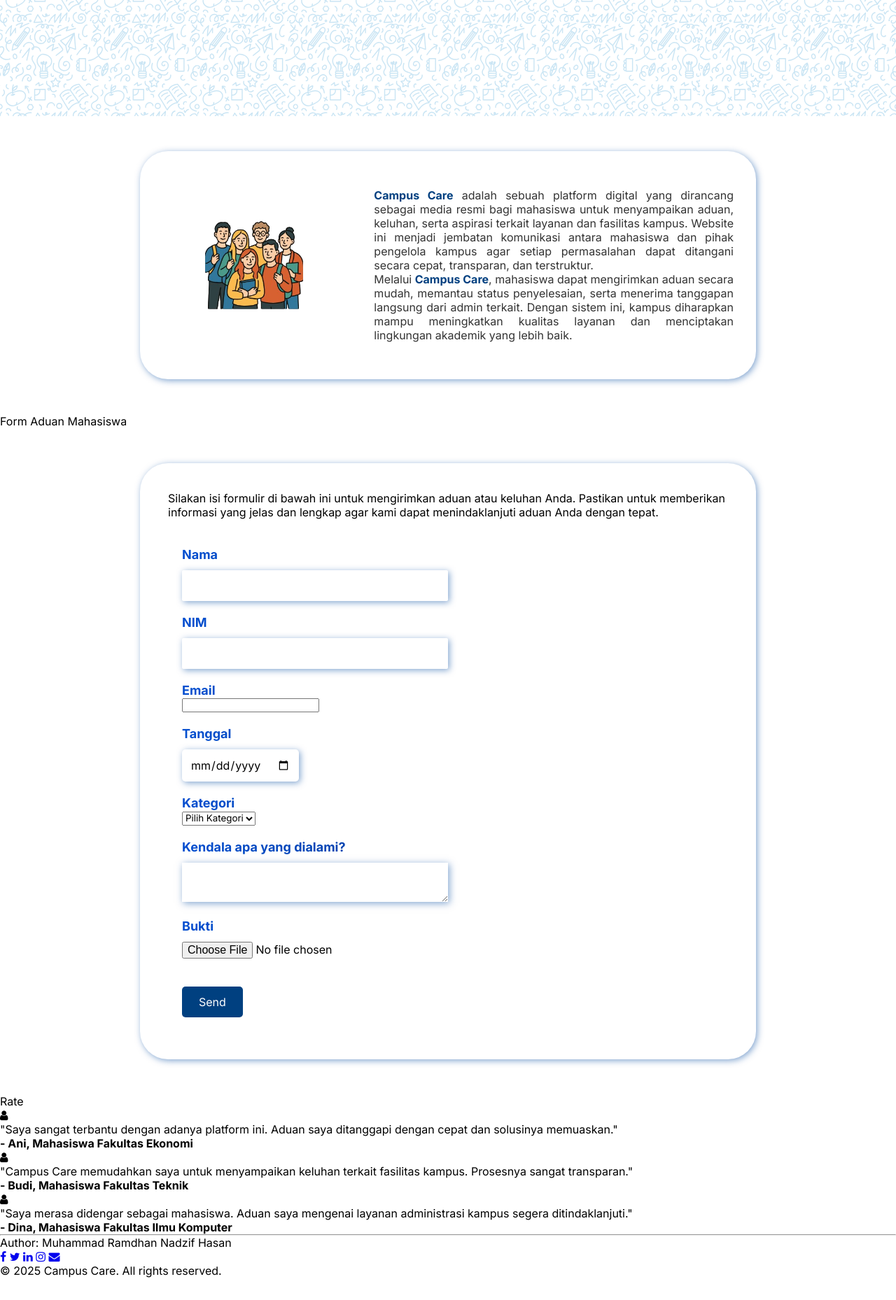
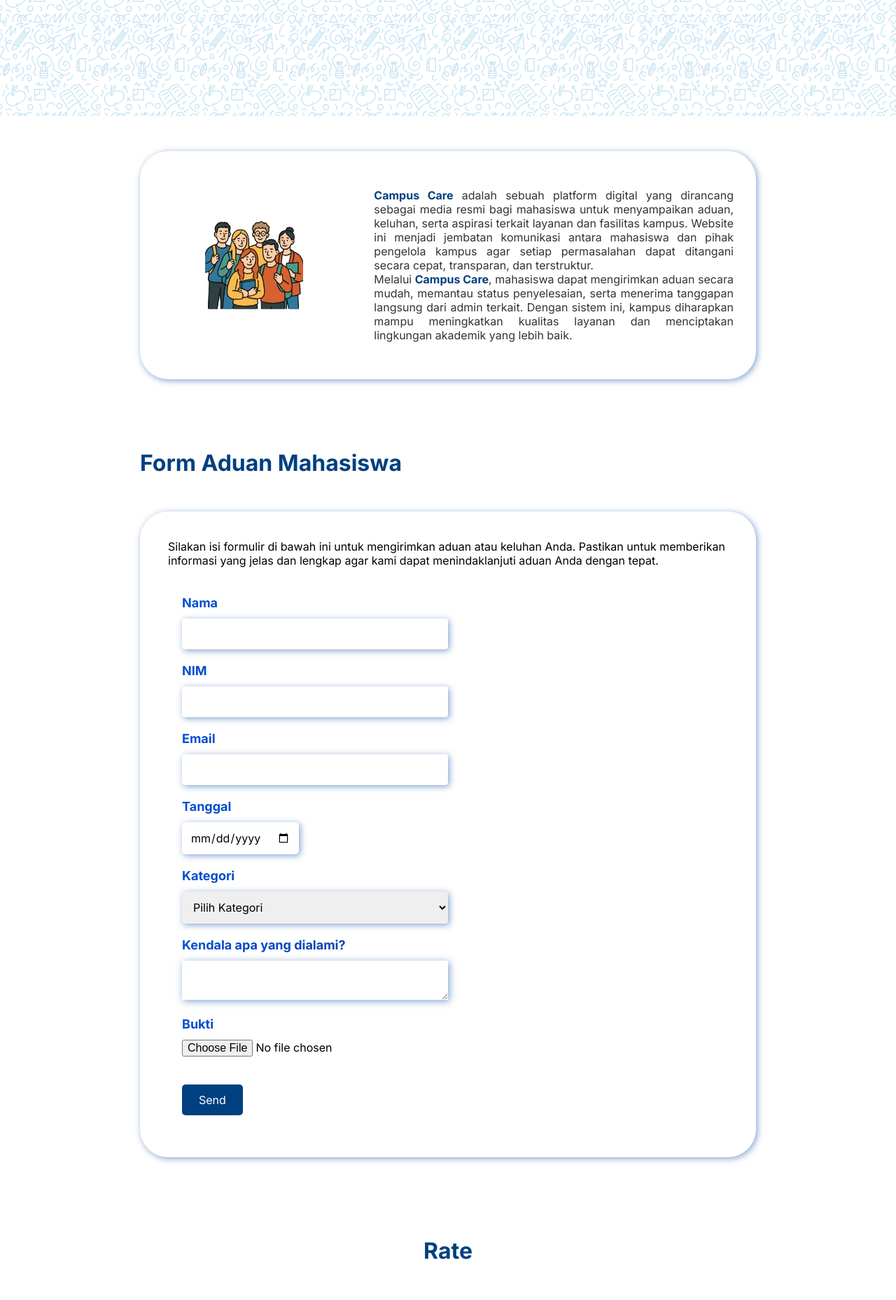
Before and after one commit to NadzifHasan2005/Aduan_Mahasiswa, a PHP site: page /index.html in a window 1280 px wide; the page is wider, and only the part inside the window is pictured. Shown: the part 400-2258 px from the top of that part at 70% size. Before the commit the page ends 2226 px from the top of that part, so only its background shows below. Run offline with PHP 8.4, Linux system fonts and the light colour scheme; some web fonts are replaced.

Commit message:
Simpan perubahan lokal sebelum pull

```diff
--- a/index.css
+++ b/index.css
@@ -117,19 +177,45 @@ nav ul li a:hover{
     font-weight: bold;
     color: var(--primary-color);
 }
+@media (max-width: 768px){
+    #pengenalan{
+        margin: 50px;
+        padding: 12px;
+        flex-direction: column;
+        align-items: center;
+    }
+    #pengenalan img{
+        margin-bottom: -12px;
+    }
+    .deskripsi-pengenalan{
+    color: var(--text-color);
+    padding: 20px;
+    text-align: justify;
+    display: flex;
+    align-items: center;   /* teks ke bawah */
+    justify-content: center;
+    font-size: 14px;
+    }
+}
 
 
-
-
-
-
-.form-aduan-judul{
+#form-aduan-judul{
     margin: 100px 200px;
 
     font-size: 32px;
     font-weight: bold;
     color: var(--primary-color);
     margin-bottom: 20px;
+}
+@media (max-width: 768px){
+    #form-aduan-judul{
+        margin: 100px 50px;
+
+        font-size: 24px;
+        font-weight: bold;
+        color: var(--primary-color);
+        margin-bottom: 20px;
+    }
 }
 
 
@@ -158,13 +244,15 @@ nav ul li a:hover{
 }
 
 .form-aduan-content #name,
-.form-aduan-content #nim{
+.form-aduan-content #nim,
+.form-aduan-content #email,
+.form-aduan-content #kategori{
     margin-top: 12px;
     padding: 12px;
     width: 50%;
 
     border: none;
-    border-radius: 2px;
+    border-radius: 4px;
     box-shadow: 2px 2px 10px rgba(3, 73, 159, 0.5);
     font-family: var(--font-family);
     font-size: 16px;
@@ -222,3 +310,271 @@ nav ul li a:hover{
 .form-aduan-content button:active{
     background-color: var(--primary-color);
 }
+@media (max-width: 768px){
+    #form-aduan{
+        margin: 50px;
+        padding: 20px;
+    }
+    .form-aduan-content #name,
+    .form-aduan-content #nim,
+    .form-aduan-content #email,
+    .form-aduan-content #kategori,
+    .form-aduan-content textarea{
+        width: 100%;
+    }
+}
+
+
+#rate-judul{
+    margin: 50px 200px;
+    margin-top: 3cm;
+    font-size: 32px;
+    font-weight: bold;
+    color: var(--primary-color);
+    margin-bottom: 20px;
+    text-align: center;
+}
+@media (max-width: 768px){
+    #rate-judul{
+        margin: 100px 50px;
+
+        font-size: 24px;
+        font-weight: bold;
+        color: var(--primary-color);
+        margin-bottom: 20px;
+    }
+}
+
+#rate{
+    display: flex;
+    justify-content: center;
+    gap: 12px;
+    margin: 50px 200px;
+    padding: 12px;
+    text-align: center;
+    font-family: var(--font-family);
+}
+
+.orang-1{
+    text-align: justify;
+    padding: 30px 10px;
+    border-radius: 12px;
+    box-shadow: 2px 2px 10px rgba(3, 73, 159, 0.4);
+}
+.orang-1 i{
+    color: rgb(28, 144, 234);
+    margin-bottom: 30px;
+    font-size: 50px;
+    display: flex;
+    justify-content: center;
+}
+.orang-1 p{
+    padding: 12px;
+}
+.orang-2{
+    text-align: justify;
+    padding: 30px 10px;
+    border-radius: 12px;
+    box-shadow: 2px 2px 10px rgba(3, 73, 159, 0.4);
+}
+.orang-2 i{
+    color: rgb(28, 144, 234);
+    margin-bottom: 30px;
+    font-size: 50px;
+    display: flex;
+    justify-content: center;
+}
+.orang-2 p{
+    padding: 12px;
+}
+.orang-3{
+    text-align: justify;
+    padding: 30px 10px;
+    border-radius: 12px;
+    box-shadow: 2px 2px 10px rgba(3, 73, 159, 0.4);
+}
+.orang-3 i{
+    color: rgb(28, 144, 234);
+    margin-bottom: 30px;
+    font-size: 50px;
+    display: flex;
+    justify-content: center;
+}
+.orang-3 p{
+    padding: 12px;
+}
+.orang-1-p{
+    margin-top: 15px;
+    font-size: 16px;
+    color: var(--text-color);
+}
+.orang-2-p{
+    margin-top: 15px;
+    font-size: 16px;
+    color: var(--text-color);
+}
+.orang-3-p{
+    margin-top: 15px;
+    font-size: 16px;
+    color: var(--text-color);
+}
+@media (max-width: 768px){
+    #rate{
+        flex-direction: column;
+        margin: 50px;
+    }
+}
+
+
+
+
+
+
+
+
+
+
+
+
+
+
+
+
+
+
+hr{
+    margin: 50px 200px;
+    border: none;
+    border-top: 2px solid var(--primary-color);
+}
+@media (max-width: 768px){
+    hr{
+        margin: 50px;
+    }
+}
+
+
+
+#footer footer{
+    display: flex;
+    justify-content: space-between;
+    padding: 20px;
+    margin: 50px 200px;
+    font-family: var(--font-family);
+    color: var(--text-color);
+}
+
+#footer footer i{
+    padding-top: 20px;
+    font-size: 24px;
+    margin-right: 10px;
+    color: var(--primary-color);
+    cursor: pointer;
+
+}
+
+#footer footer i:hover{
+    color: var(--secondary-color);
+    transition: 0.4s;
+}
+
+@media (max-width: 768px){
+    #footer footer{
+        flex-direction: column;
+        align-items: center;
+        text-align: center;
+        margin: 50px;
+    }
+    #footer footer div{
+        margin-bottom: 20px;
+    }
+}
+
+
+
+
+
+
+
+
+
+
+
+
+
+
+
+
+
+
+
+
+
+
+
+
+
+
+
+
+
+
+
+
+
+
+
+
+
+
+
+
+
+
+
+
+
+
+
+
+
+
+
+#aduan-diterima{
+    text-align: center;
+    padding: 100px 20px;
+    font-family: var(--font-family);
+    background-image:  linear-gradient(rgba(255,255,255,0.7), rgba(255,255,255,0.7)), url(./asse/background\ image.png);
+}
+#aduan-diterima h2{
+    font-size: 36px;
+    font-weight: bold;
+    background-image: linear-gradient(to right, #044FD0,#02286A);
+    color: transparent;
+    background-clip: text;
+}
+#aduan-diterima p{
+    font-size: 20px;
+    color: var(--text-color);
+    margin-top: 10px;
+}
+#aduan-diterima a{
+    display: inline-block;
+    text-decoration: none;
+    color: var(--background-color);
+    font-weight: bold;
+    transition: color 0.3s;
+}
+#aduan-diterima button{
+    margin-top: 20px;
+    padding: 12px 24px;
+
+    border: none;
+
+    background-color: var(--primary-color);
+    color: white;
+    border-radius: 5px;
+    font-size: 16px;
+    cursor: pointer;
+    transition: background-color 0.3s;
+}
```
Also changed, not shown: other parts of index.css (+60 -0 lines).
